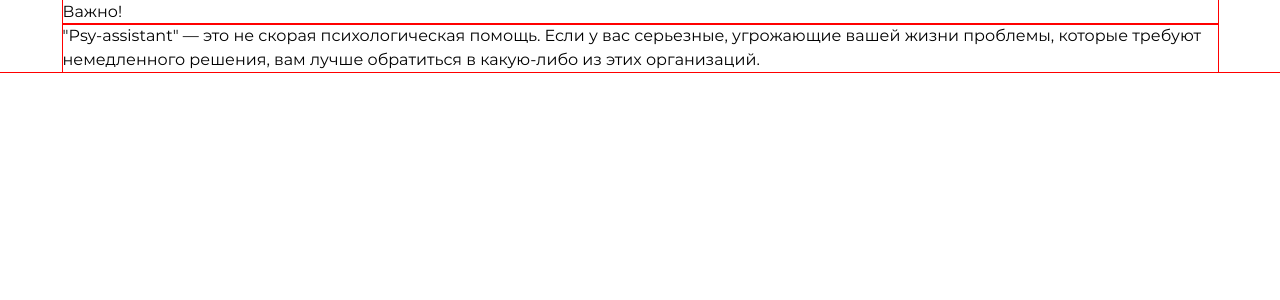
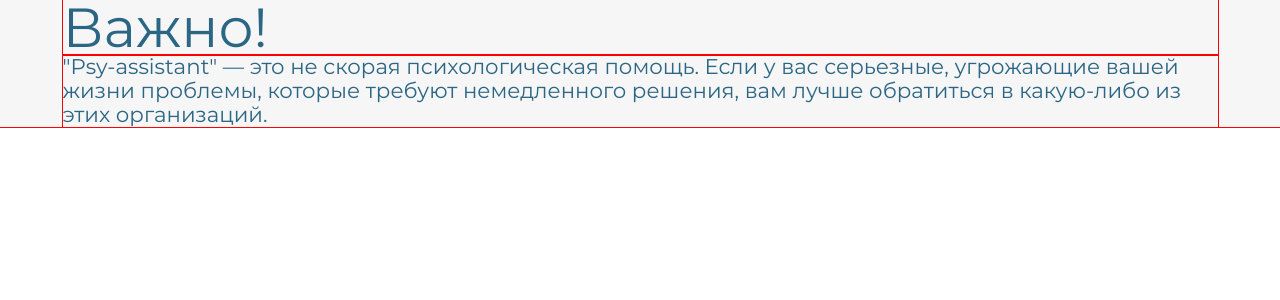
Before and after one commit to proofblame/psy-assistan, a React (Create React App) app: page /main in a window 1280 px wide. Shown: the top 300 px of the page. Built offline with nearby package versions, Linux system fonts and the light colour scheme.

Commit message:
fix-settings

```diff
--- a/src/UI/Container/Container.jsx
+++ b/src/UI/Container/Container.jsx
@@ -1,10 +1,10 @@
 import PropTypes from 'prop-types';
-import classNames from 'classnames';
 import style from './Container.module.scss';
 
-const Container = ({ children, className }) => {
-  const classes = classNames(style[className]);
-  return <div className={classes}>{children}</div>;
+const Container = ({ children }) => {
+  return (
+    <div className={style.container}>{children}</div>
+  )
 };
 
 Container.propTypes = {
--- a/src/UI/Container/Container.module.scss
+++ b/src/UI/Container/Container.module.scss
@@ -3,7 +3,7 @@
 .container {
   width: 100%;
   max-width: $maxWidth + px;
-
+  margin: 0 auto;
   @media screen and (max-width: ($breakPoint + px)) {
     @include adaptivePadding(padding, 0, 38, 0, 21);
   }
--- a/src/pages/MainPages/Important/Important.jsx
+++ b/src/pages/MainPages/Important/Important.jsx
@@ -1,18 +1,22 @@
-
+import Container from '../../../UI/Container/Container'
 import style from './Important.module.scss'
 
 const Important = () => {
   return (
+    <section className={style.section}>
+      <Container>
         <div className={style.wrapper}>
-      <p>
+          <p className={style.title}>
             Важно!
           </p>
-      <p>
+          <p className={style.text}>
             "Psy-assistant" — это не скорая психологическая помощь.
             Если у вас серьезные, угрожающие вашей жизни проблемы, которые требуют немедленного решения,
             вам лучше обратиться в какую-либо из этих организаций.
           </p>
         </div>
+      </Container>
+    </section>
   )
 }
 
--- a/src/pages/MainPages/Important/Important.module.scss
+++ b/src/pages/MainPages/Important/Important.module.scss
@@ -1,12 +1,20 @@
 @import '../../../variables/variables.scss';
+
+.section {
+  width: 100%;
+  background: #f6f6f6;
+}
 
 .wrapper {
   @extend %fonts;
   width: 100%;
   max-width: 1155px;
   margin: 0 auto;
+  color: $mainColor;
 }
 .title {
+  @extend %fz-64;
 }
 .text {
+  @extend %fz-24;
 }
--- a/src/pages/MainPages/MainPages.jsx
+++ b/src/pages/MainPages/MainPages.jsx
@@ -1,12 +1,9 @@
 import React from 'react'
-import Container from '../../UI/Container/Container'
 import Important from './Important/Important'
 
 const MainPages = () => {
   return (
-    <Container className="container">
-      <Important />
-    </Container>
+    <Important />
   )
 }
 
```
Lines whose indentation alone changed are shown as unchanged.
